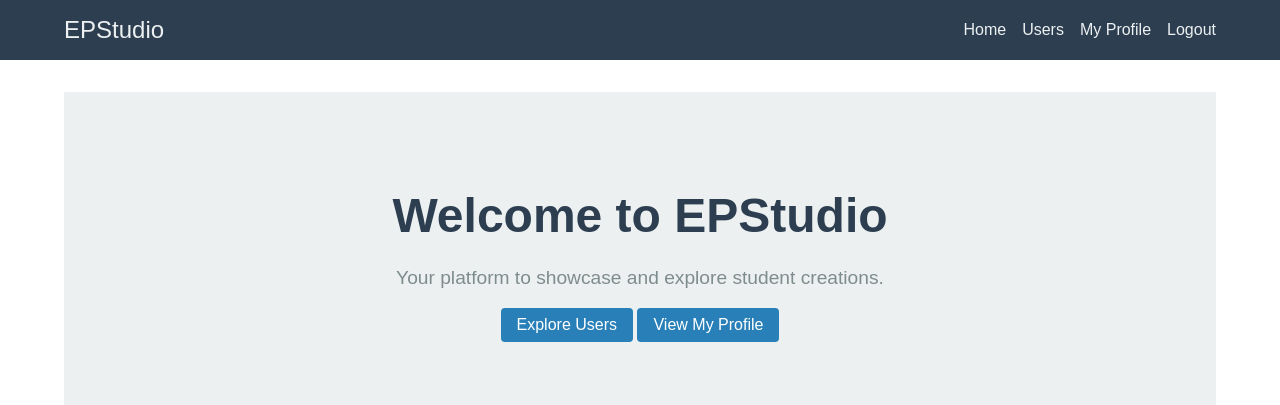
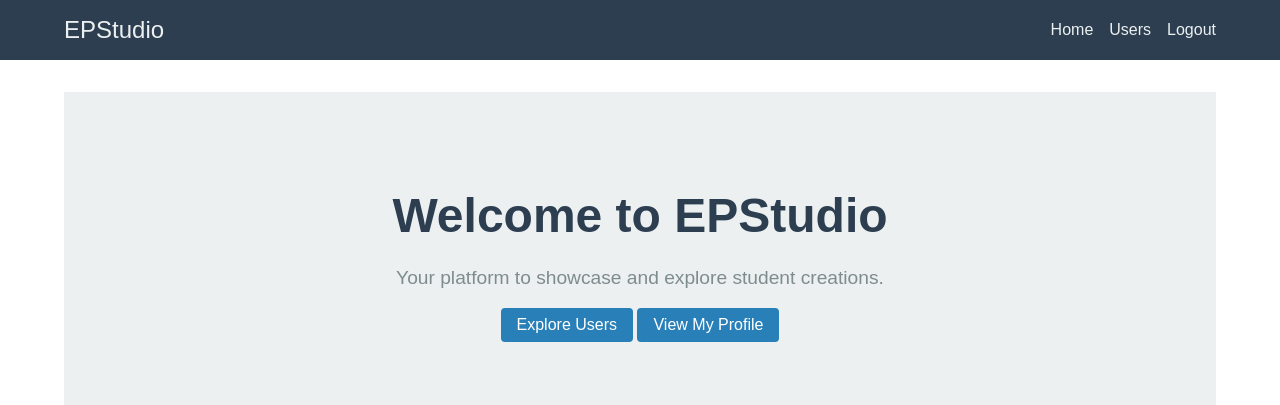
Before and after one commit to EastsidePreparatorySchool/epstudio, a Flask app: page / in a window 1280 px wide. Shown: the top 405 px of the page. Run offline with Flask 3, Linux system fonts and the light colour scheme; a user stored in the database is signed in.

Commit message:
fix templates to not break if not logged in

```diff
--- a/templates/base.html
+++ b/templates/base.html
@@ -12,7 +12,6 @@
             <ul>
                 <li><a href="{{ url_for('index') }}">Home</a></li>
                 <li><a href="{{ url_for('list_users') }}">Users</a></li>
-                <li><a href="{{ url_for('user_profile', user_id=current_user.id) }}">My Profile</a></li>
                 <li><a href="{{ url_for('logout') }}">Logout</a></li>
             </ul>
         </div>
--- a/templates/index.html
+++ b/templates/index.html
@@ -7,7 +7,12 @@
     <h1>Welcome to EPStudio</h1>
     <p>Your platform to showcase and explore student creations.</p>
     <a href="{{ url_for('list_users') }}" class="button">Explore Users</a>
-    <a href="{{ url_for('user_profile', user_id=current_user.id) }}" class="button">View My Profile</a>
+    {% if current_user.is_authenticated: %}
+        <a href="{{ url_for('user_profile', user_id=current_user.id) }}" class="button">View My Profile</a>
+
+    {% else: %}
+        Please Login
+    {% endif %}
 </div>
 
 <div class="recent-creations">
```
